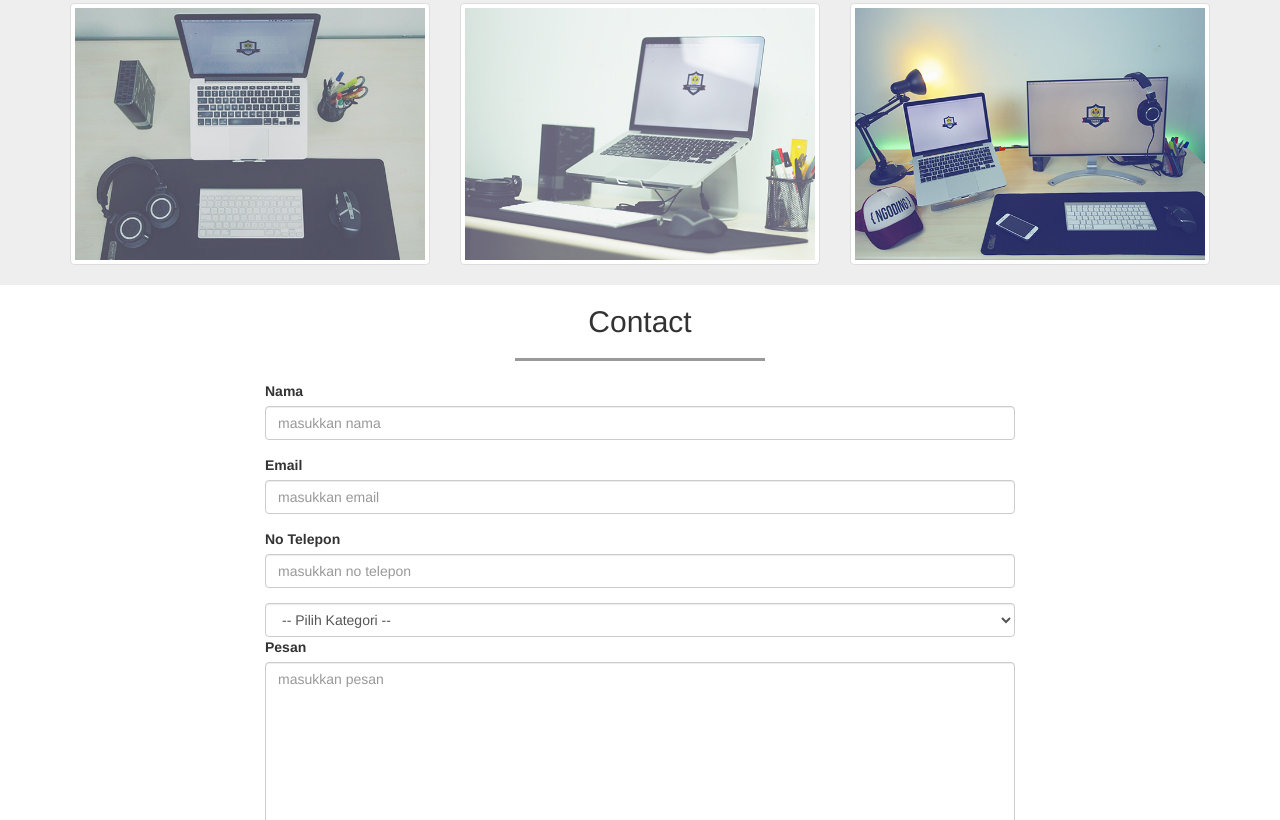
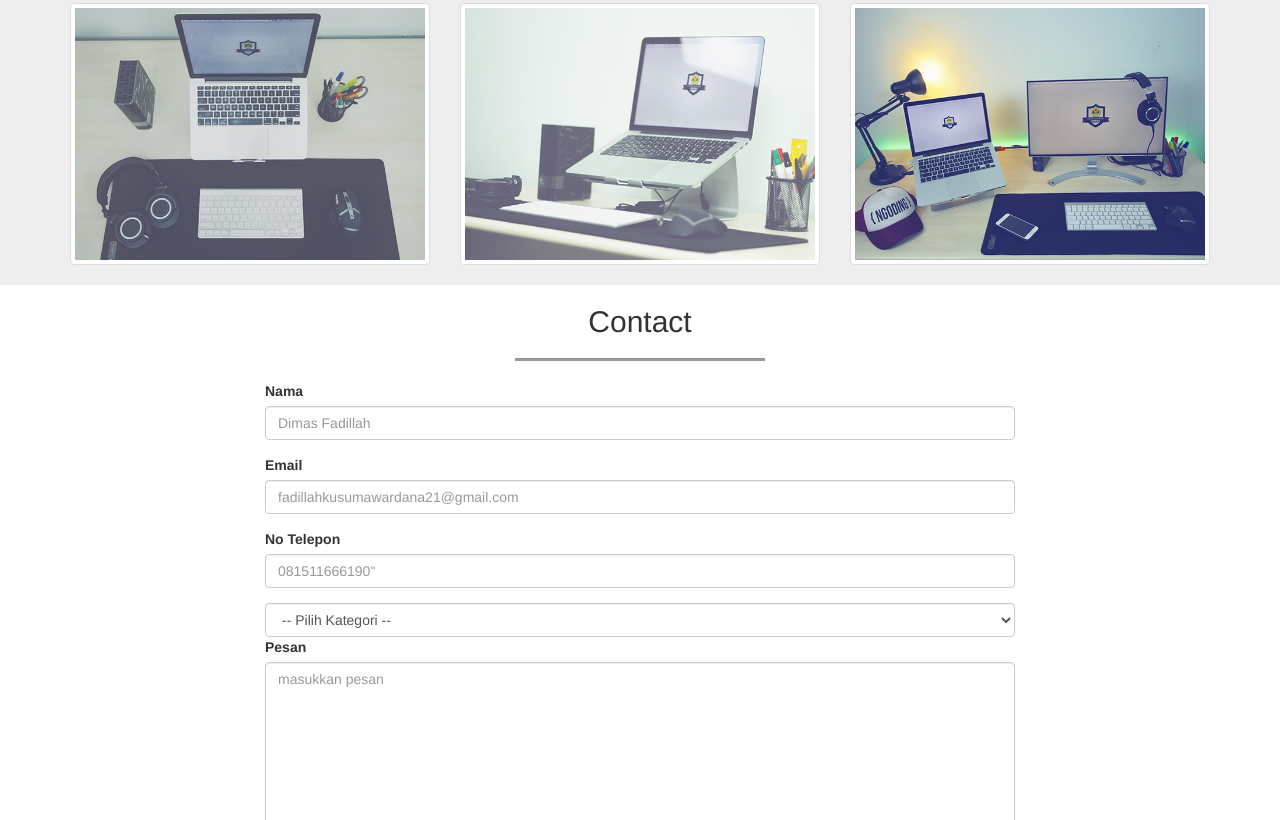
Before and after one commit to sgitheach/sgitheach.github.io, a plain HTML site: page index.html in a window 1280 px wide. Shown: the part 1446-2266 px from the top of the page. Drawn offline with nearby package versions, Linux system fonts and the light colour scheme.

Commit message:
mengedit index.html

```diff
--- a/index.html
+++ b/index.html
@@ -23,8 +23,8 @@
     <!-- jumbotron -->
     <div class="jumbotron text-center">
       <img src="img/sandhika.png" class="img-circle">
-      <h1>Sandhika Galih</h1>
-      <p>Lecturer | Web Developer | YouTuber</p>
+      <h1>Dimas Fadillah Kusuma Wardana</h1>
+      <p>Web Developer</p>
     </div>
     <!-- akhir jumbotron -->
 
@@ -116,15 +116,15 @@
             <form>
               <div class="form-group">
                 <label for="nama">Nama</label>
-                <input type="text" id="nama" class="form-control" placeholder="masukkan nama">
+                <input type="text" id="nama" class="form-control" placeholder="Dimas Fadillah">
               </div>
               <div class="form-group">
                 <label for="email">Email</label>
-                <input type="email" id="email" class="form-control" placeholder="masukkan email">
+                <input type="email" id="email" class="form-control" placeholder="fadillahkusumawardana21@gmail.com">
               </div>
               <div class="form-group">
                 <label for="telp">No Telepon</label>
-                <input type="tel" id="telp" class="form-control" placeholder="masukkan no telepon">
+                <input type="tel" id="telp" class="form-control" placeholder=081511666190">
               </div>
               <select class="form-control">
                 <option>-- Pilih Kategori --</option>
```
